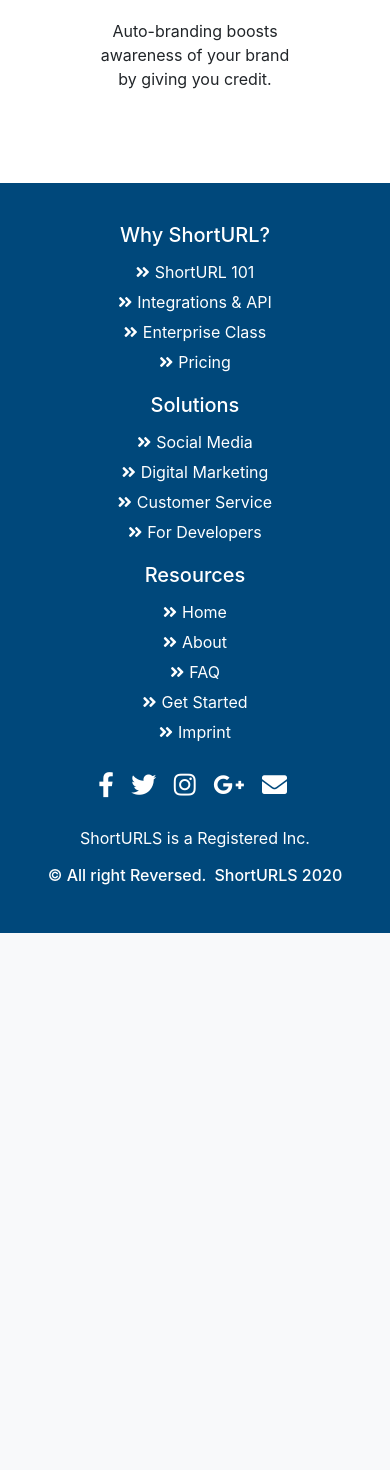
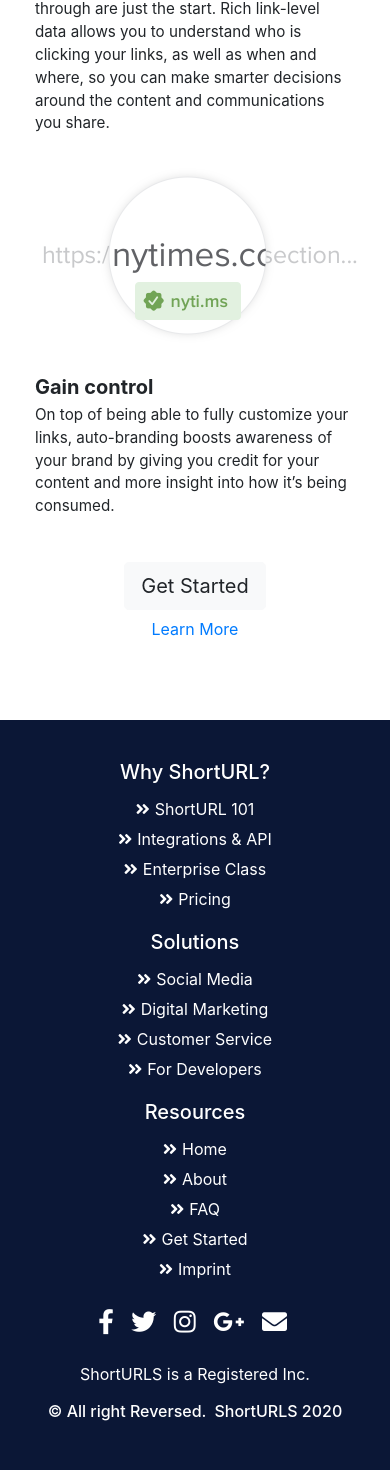
Before and after one commit to antoineGH/short_url, a Flask app: page / in a window 390 px wide. Shown: the part 1382-2852 px from the top of the page. Before the commit the page ends 2315 px from the top, so only its background shows below. Run offline with Flask 2, Linux system fonts and the light colour scheme; some libraries are stand-ins or nearby versions; some web fonts are replaced.

Commit message:
Layout Design Update

```diff
--- a/short_url/__init__.py
+++ b/short_url/__init__.py
@@ -9,6 +9,9 @@
     app.config.from_object(Config)
 
     db.init_app(app)
+    with app.test_request_context():
+        from short_url.models import Links
+        db.create_all()
 
     from short_url.urls.routes import urls
     from short_url.errors.handlers import errors
--- a/short_url/static/main.css
+++ b/short_url/static/main.css
@@ -1,5 +1,48 @@
 .display-4{
     font-family: 'Orienta';
+    font-weight: bold;
+}
+
+@media (min-width: 576px){
+.jumbotron {
+    padding: 3rem 2rem;
+    }
+}
+
+.undertitle {
+    font-size: 135%;
+}
+
+.card-title {
+    margin-bottom: 0.3rem;
+}
+
+.card-text{
+    font-size: 95%;
+}
+
+.scroll-learn{
+    margin-top: -1.2%;
+}
+
+.embedder{
+    background-color: #0b1736;
+    padding-bottom: 1%;
+}
+
+.navbar-logo{
+    width: 40%;
+    margin-top: 3%;
+}
+
+.navbar-brand{
+    margin-left:15%;
+    margin-right: -15%;
+}
+
+.navbar-expand-lg .navbar-nav .nav-link {
+    padding-right: 1.4rem;
+    padding-left: 1.4rem;
 }
 
 .why_text{
@@ -19,7 +62,7 @@
     text-transform: uppercase;
 }
 #footer {
-    background: #00487b !important;
+    background: #0b1736 !important;
 }
 #footer h5{
 	padding-left: 10px;
@@ -77,5 +120,9 @@
     border-left: transparent;
     padding-bottom: 0px;
     margin-bottom: 10px;
+    }
+    .navbar-brand{
+        margin-left:0;
+        margin-right: -15%;
+    }
 }
-}
--- a/short_url/templates/layout.html
+++ b/short_url/templates/layout.html
@@ -22,47 +22,38 @@
 <body>
     <!-- Navbar Component -->
     <nav class="navbar navbar-expand-lg navbar-light bg-light">
+        <div class="container">
             <a class="navbar-brand" href="{{url_for('urls.home')}}"><img class="navbar-logo mb-2" src="{{ url_for('static', filename='logo.png') }}" alt="ShortURL Logo"></a>
-        <button class="navbar-toggler" type="button" data-toggle="collapse" data-target="#navbarSupportedContent" aria-controls="navbarSupportedContent" aria-expanded="false" aria-label="Toggle navigation">
+            <button class="navbar-toggler" type="button" data-toggle="collapse" data-target="#navbar10">
                 <span class="navbar-toggler-icon"></span>
             </button>
-        <div class="collapse navbar-collapse" id="navbarSupportedContent">
-            <ul class="navbar-nav mr-auto">
+            <div class="navbar-collapse collapse" id="navbar10">
+                <ul class="navbar-nav nav-fill">
                     <li class="nav-item active">
-                    <a class="nav-link" href="{{url_for('urls.home')}}"><i class="fas fa-link fa-sm"></i> Get ShortURL <span class="sr-only">(current)</span></a>
+                        <a class="nav-link" href="{{url_for('urls.home')}}">Get ShortURL <span class="sr-only">(current)</span></a>
                     </li>
-                <li class="navbar-nav mr-auto">
+                    <li class="navbar-nav mr-auto ">
                         <li class="nav-item active">
-                        <a class="nav-link" href="{{url_for('urls.home')}}"><i class="fas fa-link fa-sm"></i> Retrieve URL <span class="sr-only">(current)</span></a>
+                            <a class="nav-link" href="{{url_for('urls.retrieve')}}">Retrieve URL <span class="sr-only">(current)</span></a>
                         </li>
                     </li>
                 </ul>
             </div>
+        </div>
     </nav>
 
     <!-- Jumbotron -->
-    <div class="jumbotron jumbotron-fluid" style="background:url(https://s3.amazonaws.com/codecademy-content/courses/learn-bootstrap-4/adhoc/jumbotron.png) no-repeat; background-size: cover;">
-        <div class="text-white text-center bg-transparent my-5">
+    <div class="jumbotron jumbotron-fluid" style="background-color:white; no-repeat; background-size: cover;">
+        <div class="text-center bg-transparent my-5">
             <h1 class="display-4">Create Click Worthy Links</h1>
-            <p class="d-none d-md-block">Build and protect your brand using powerful, recognizable short links.</p>
-        </div>
+            <h5 class="d-none d-md-block font-weight-normal undertitle">Build and protect your brand using powerful, recognizable short links.</h5>
+            <a href="{{url_for('urls.home')}}" class="btn btn-primary mt-3 get_started_btn btn-lg" role="button">Get Started</a>
         </div>
 
-    <div class="container justify-content-center text-center">
-        <div class="row justify-content-center text-center">
-            <div class="col-12 col-md-6 mt-2">
-                {% with messages = get_flashed_messages(with_categories=true) %}
-                {% if messages %}
-                {% for category, message in messages %}
-                <div class="alert alert-{{ category }}">
-                    {{ message }}
     </div>
-                {% endfor %}
-                {% endif %}
-                {% endwith %}
-            </div>
-        </div>
-        <div class="row justify-content-center text-center mb-3">
+
+    <div class="container-fluid justify-content-center text-center embedder">
+        <div class="row justify-content-center text-center text-light mb-3">
             <div class="col-12 col-md-12 mt-4">
                 <!-- Content Templates -->
                 {% block content %}{% endblock %}
@@ -72,40 +63,52 @@
 
     <!-- Container -->
     <div class="container">
-        <hr>
         <!-- Why Adhoc? Text -->
         <div class="row">
             <div class="col">
-                <h2 class="text-center display-4 my-5 why_text">Why ShortURL?</h2>
+                <p class="text-center text-secondary mt-3">Scroll to learn more</p>
+                <p class="text-center text-secondary scroll-learn"><i class="fas fa-chevron-down"></i></p>
+                <h2 class="text-center display-4 mb-4 why_text">Why ShortURL?</h2>
             </div>
         </div>
         <!-- Image Reasons Section -->
-        <div class="row justify-content-center mb-5">
-            <div class="col-8 col-md-3">
+        <div class="row justify-content-center">
+            <div class="col-12 col-md-4">
                 <div class="card border-0">
-                    <img class="card-img-top" src="https://s3.amazonaws.com/codecademy-content/courses/learn-bootstrap-4/adhoc/experienced.png" alt="experienced-icon">
+                    <img class="card-img-top" src="{{ url_for('static', filename='home_illustration_1.png') }}" alt="experienced-icon">
                     <div class="card-body">
-                        <p class="card-text text-center">As your click numbers go up, your brand recognition increases.</p>
+                        <h5 class="card-title font-weight-bold">Inspire trust</h5>
+                        <p class="card-text">As your click numbers go up, your brand recognition increases. And the more that grows, the more confident people become in the integrity of your content and communications. (It’s a wonderful cycle.)</p>
                     </div>
                 </div>
             </div>
-            <div class="col-8 col-md-3">
+            <div class="col-12 col-md-4">
                 <div class="card border-0">
-                    <img class="card-img-top" src="https://s3.amazonaws.com/codecademy-content/courses/learn-bootstrap-4/adhoc/fun.png" alt="fun-icon">
+                    <img class="card-img-top" src="{{ url_for('static', filename='home_illustration_2.png') }}" alt="fun-icon">
                     <div class="card-body">
-                        <p class="card-text text-center">Better deliverability and improved click-through are just the start.</p>
+                        <h5 class="card-title font-weight-bold">Boost results</h5>
+                        <p class="card-text">Better deliverability and improved click-through are just the start. Rich link-level data allows you to understand who is clicking your links, as well as when and where, so you can make smarter decisions around the content and communications you share.</p>
                     </div>
                 </div>
             </div>
-            <div class="col-8 col-md-3">
+            <div class="col-12 col-md-4">
                 <div class="card border-0">
-                    <img class="card-img-top" src="https://s3.amazonaws.com/codecademy-content/courses/learn-bootstrap-4/adhoc/smart.png" alt="smart-icon">
+                    <img class="card-img-top" src="{{ url_for('static', filename='home_illustration_3.png') }}" alt="smart-icon">
                     <div class="card-body">
-                        <p class="card-text text-center">Auto-branding boosts awareness of your brand by giving you credit.</p>
+                        <h5 class="card-title font-weight-bold">Gain control</h5>
+                        <p class="card-text">On top of being able to fully customize your links, auto-branding boosts awareness of your brand by giving you credit for your content and more insight into how it’s being consumed.</p>
                     </div>
                 </div>
             </div>
         </div>
+        <div class="row justify-content-center">
+            <a href="{{url_for('urls.home')}}" class="btn btn-light btn-lg mt-4">Get Started</a>
+        </div>
+        <div class="row justify-content-center mb-5">
+            <a href="{{url_for('urls.home')}}" class="btn btn-link">Learn More</a>
+        </div>
+
+
 
         <br>
     </div>
--- /dev/null
+++ b/short_url/templates/retrieve.html
@@ -0,0 +1,4 @@
+{% extends 'layout.html' %}
+{% block content %}
+	<h1>RETRIEVE</h1>
+{% endblock content %}
--- a/short_url/urls/routes.py
+++ b/short_url/urls/routes.py
@@ -1,8 +1,13 @@
-from flask import Blueprint, render_template, request
+from flask import Blueprint, render_template
+from short_url.urls.utils import encode, decode
 
 urls = Blueprint('urls', __name__)
 
 @urls.route('/')
 @urls.route('/home')
 def home():
-        return render_template('home.html', title='Home')
+    return render_template('home.html', title='Get ShortURL')
+
+@urls.route('/retrieve')
+def retrieve():
+    return render_template('retrieve.html', title='Retrieve URL')
```
Also changed, not shown: short_url/models.py (+9 -0 lines), short_url/urls/utils.py (added, +9 -0 lines), short_url/site.db (added), short_url/static/home_illustration_1.png (added), short_url/static/home_illustration_2.png (added), short_url/static/home_illustration_3.png (added), short_url/static/logo.png. Lines whose indentation alone changed are shown as unchanged.
